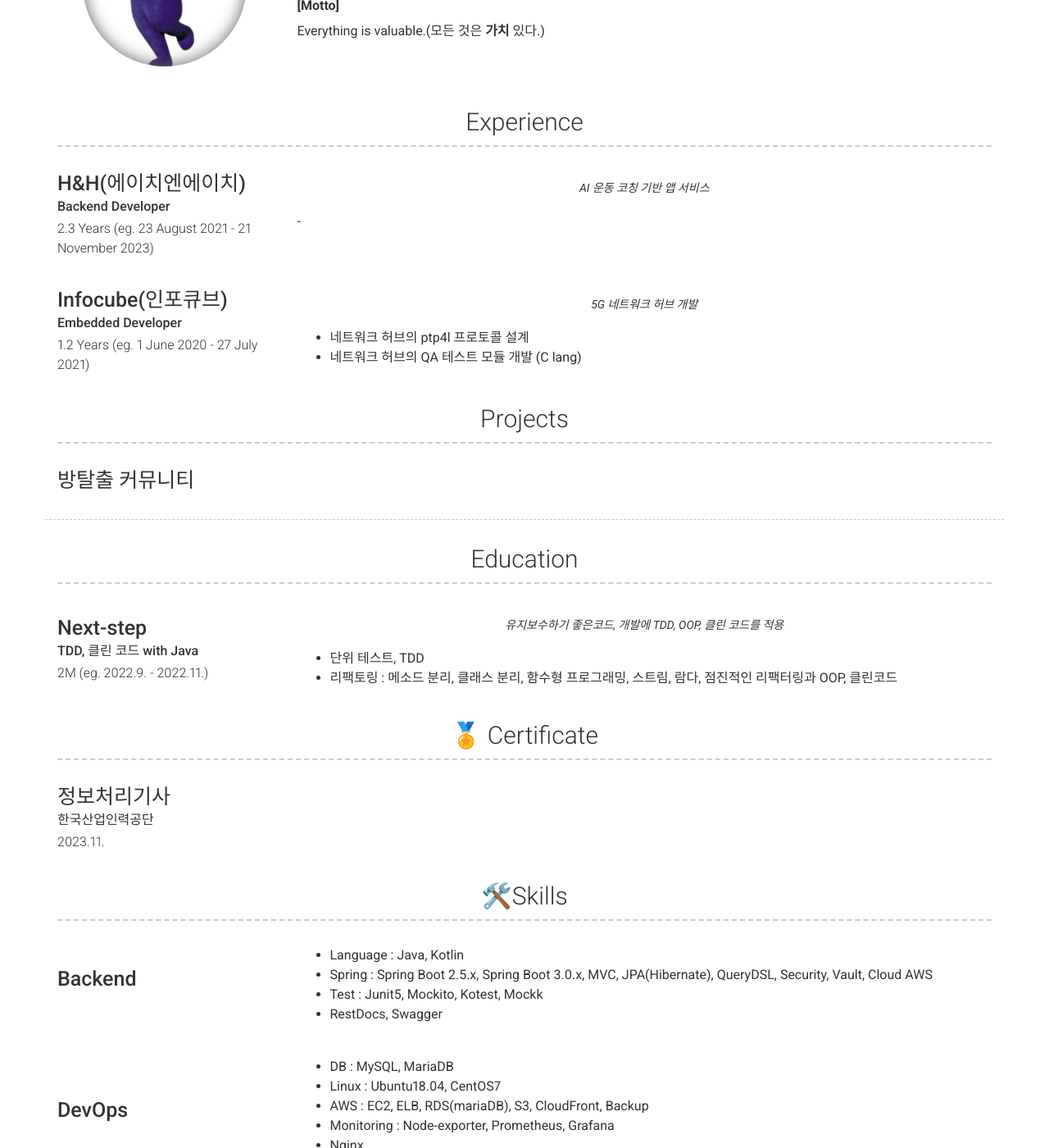
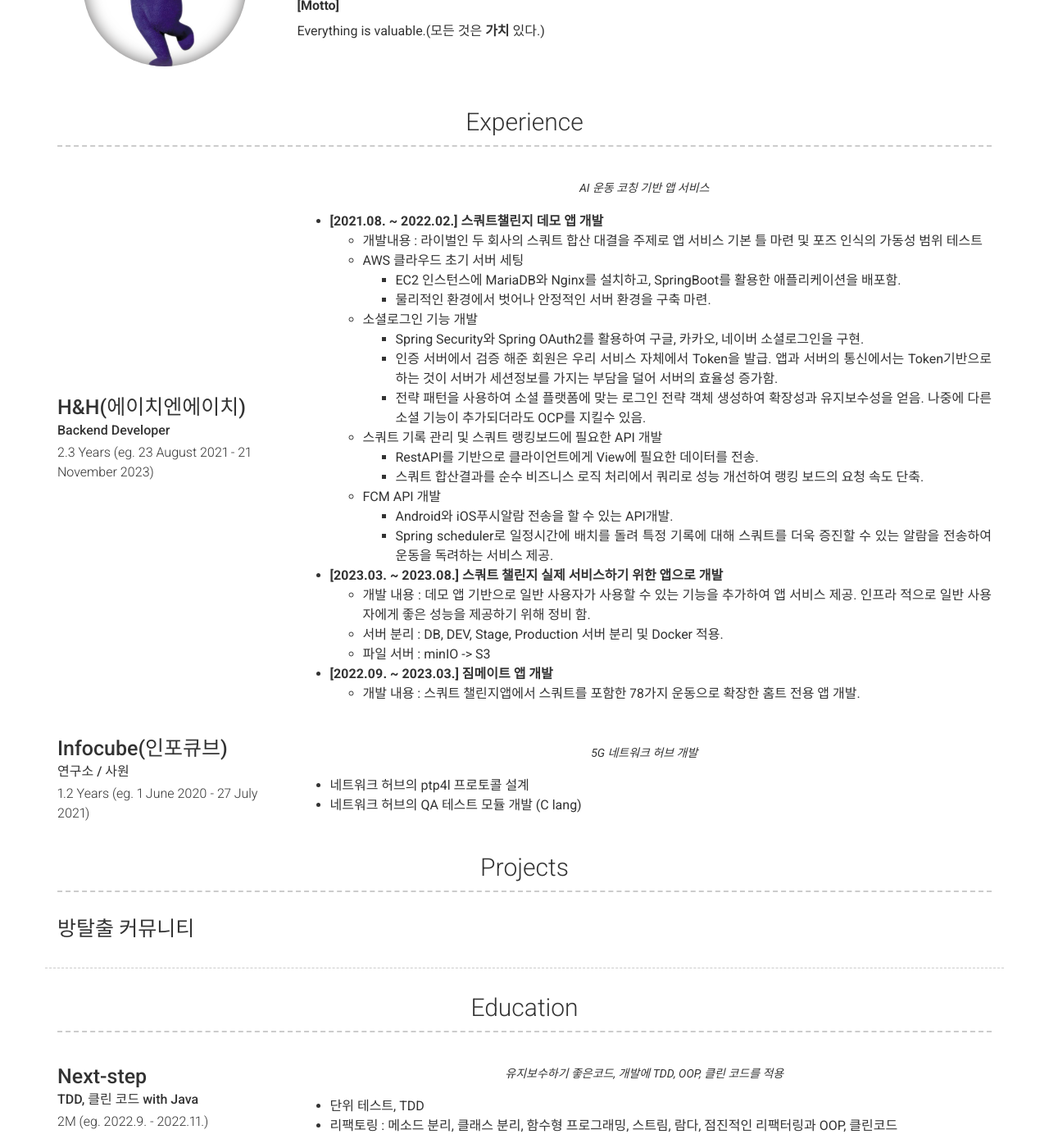
Before and after one commit to boradol/boradol.github.io, a Jekyll site: the page built from index.md, in a window 1280 px wide and 1400 px high, scrolled down 421 px. Shown: the whole window at 82% size. Built offline with Jekyll 4.4.1, drawn with Linux system fonts in a browser that asks for light colours; nearby versions of some CDN libraries.

Commit message:
Experience Detail2

```diff
--- a/_config.yml
+++ b/_config.yml
@@ -62,7 +62,6 @@ about_content: | # this will include new lines to allow paragraphs
 
     Everything is valuable.(모든 것은 __가치__ 있다.)
 
-
 content:
   - title: Experience
     layout: list
@@ -74,12 +73,32 @@ content:
         link:
         quote: >
           AI 운동 코칭 기반 앱 서비스
-        description: |
-          -
+        description: | # this will include new lines to allow paragraphs
+          - __[2021.08. ~ 2022.02.] 스쿼트챌린지 데모 앱 개발__
+            - 개발내용 : 라이벌인 두 회사의 스쿼트 합산 대결을 주제로 앱 서비스 기본 틀 마련 및 포즈 인식의 가동성 범위 테스트
+            - AWS 클라우드 초기 서버 세팅
+              - EC2 인스턴스에 MariaDB와 Nginx를 설치하고, SpringBoot를 활용한 애플리케이션을 배포함.
+              - 물리적인 환경에서 벗어나 안정적인 서버 환경을 구축 마련.
+            - 소셜로그인 기능 개발
+              - Spring Security와 Spring OAuth2를 활용하여 구글, 카카오, 네이버 소셜로그인을 구현.
+              - 인증 서버에서 검증 해준 회원은 우리 서비스 자체에서 Token을 발급. 앱과 서버의 통신에서는 Token기반으로 하는 것이 서버가 세션정보를 가지는 부담을 덜어 서버의 효율성 증가함.
+              - 전략 패턴을 사용하여 소셜 플랫폼에 맞는 로그인 전략 객체 생성하여 확장성과 유지보수성을 얻음. 나중에 다른 소셜 기능이 추가되더라도 OCP를 지킬수 있음.
+            - 스쿼트 기록 관리 및 스쿼트 랭킹보드에 필요한 API 개발
+              - RestAPI를 기반으로 클라이언트에게 View에 필요한 데이터를 전송.
+              - 스쿼트 합산결과를 순수 비즈니스 로직 처리에서 쿼리로 성능 개선하여 랭킹 보드의 요청 속도 단축.
+            - FCM API 개발
+              - Android와 iOS푸시알람 전송을 할 수 있는 API개발.
+              - Spring scheduler로 일정시간에 배치를 돌려 특정 기록에 대해 스쿼트를 더욱 증진할 수 있는 알람을 전송하여 운동을 독려하는 서비스 제공.
+          - __[2023.03. ~ 2023.08.] 스쿼트 챌린지 실제 서비스하기 위한 앱으로 개발__
+            - 개발 내용 : 데모 앱 기반으로 일반 사용자가 사용할 수 있는 기능을 추가하여 앱 서비스 제공. 인프라 적으로 일반 사용자에게 좋은 성능을 제공하기 위해 정비 함.
+            - 서버 분리 : DB, DEV, Stage, Production 서버 분리 및 Docker 적용.
+            - 파일 서버 : minIO -> S3
+          - __[2022.09. ~ 2023.03.] 짐메이트 앱 개발__
+            - 개발 내용 : 스쿼트 챌린지앱에서 스쿼트를 포함한 78가지 운동으로 확장한 홈트 전용 앱 개발.
 
       - layout: top-left
         title: Infocube(인포큐브)
-        sub_title: Embedded Developer
+        sub_title: 연구소 / 사원
         caption: 1.2 Years (eg. 1 June 2020 - 27 July 2021)
         link:
         quote: >
```
